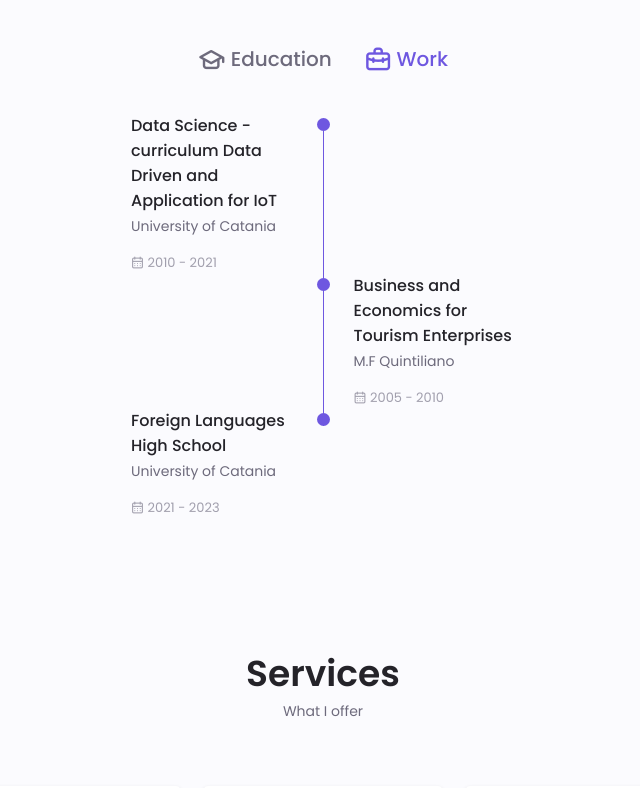
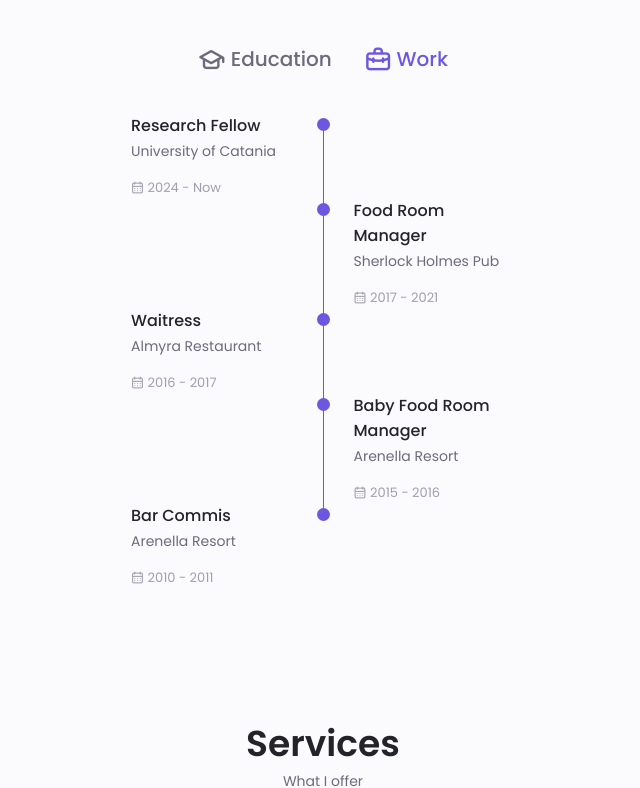
Before and after one commit to alessiasimone/alessiasimone.github.io, a plain HTML site: page index.html in a window 1280 px wide. Shown: the part 2111-2899 px from the top of the page, without its empty margins (317-957 px from the left). Drawn offline with nearby package versions, Linux system fonts and the light colour scheme.

Commit message:
Update index.html

```diff
--- a/index.html
+++ b/index.html
@@ -363,7 +363,7 @@
 
                                 <div class="skills__data">
                                     <div class="skills__titles">
-                                        <h3 class="skills__name">MSQTT</h3>
+                                        <h3 class="skills__name">MQTT</h3>
                                         <span class="skills__number">60%</span>
 
                                     </div>
@@ -430,7 +430,7 @@
 
                     <div class="qualification__sections">
                         <!----------qualification content 1------->
-                        <div class="qualification__content qualification__active" data-content id="education">
+                        <div class="qualification__content" data-content id="education">
                             <!--- qualification 1 --->
                             <div class="qualification__data">
                                 <div>
@@ -484,7 +484,7 @@
                         </div>
 
                         <!----------qualification content 2------->
-                        <div class="qualification__content" data-content id="work">
+                        <div class="qualification__content qualification__active" data-content id="work">
                             <!--- qualification 1 --->
                             <div class="qualification__data">
                                 <div>
```
